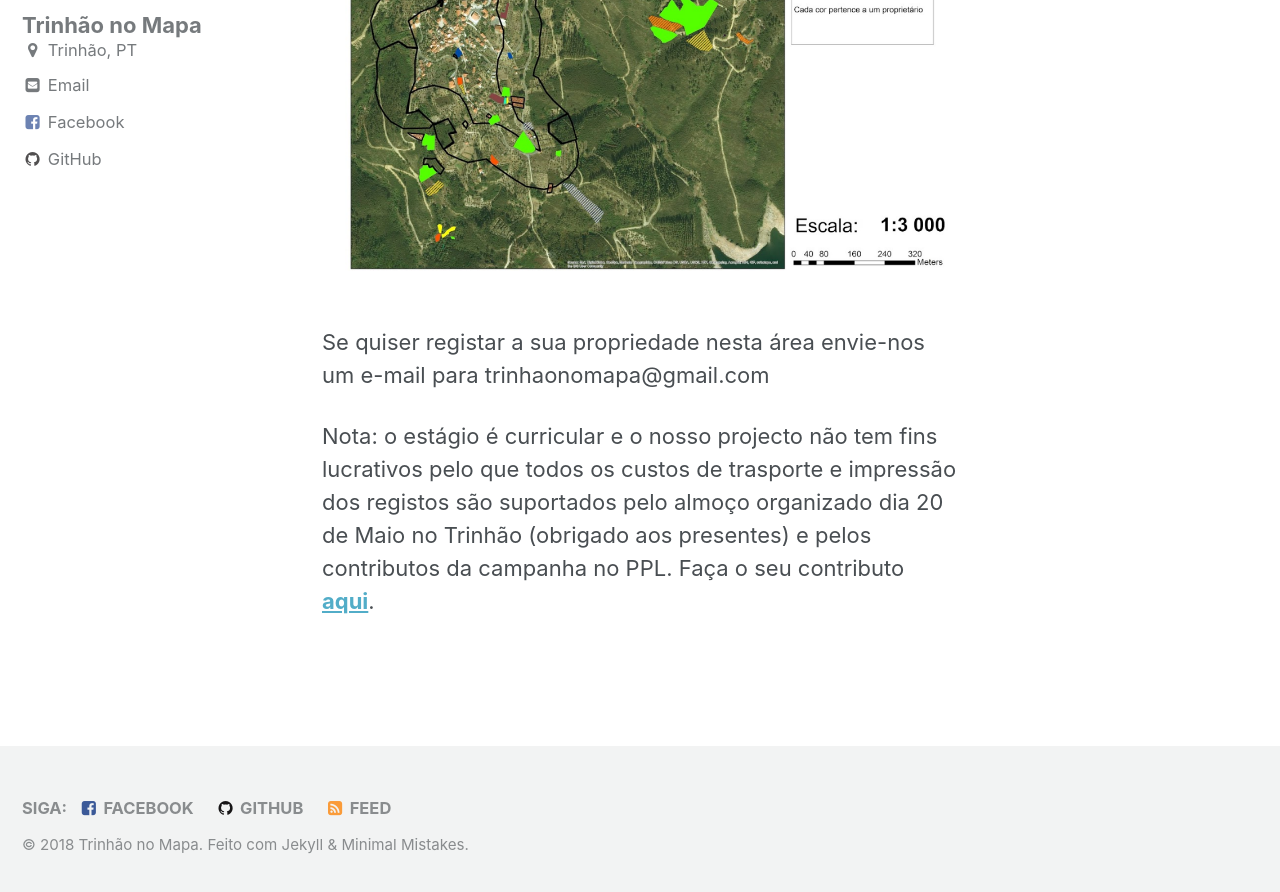
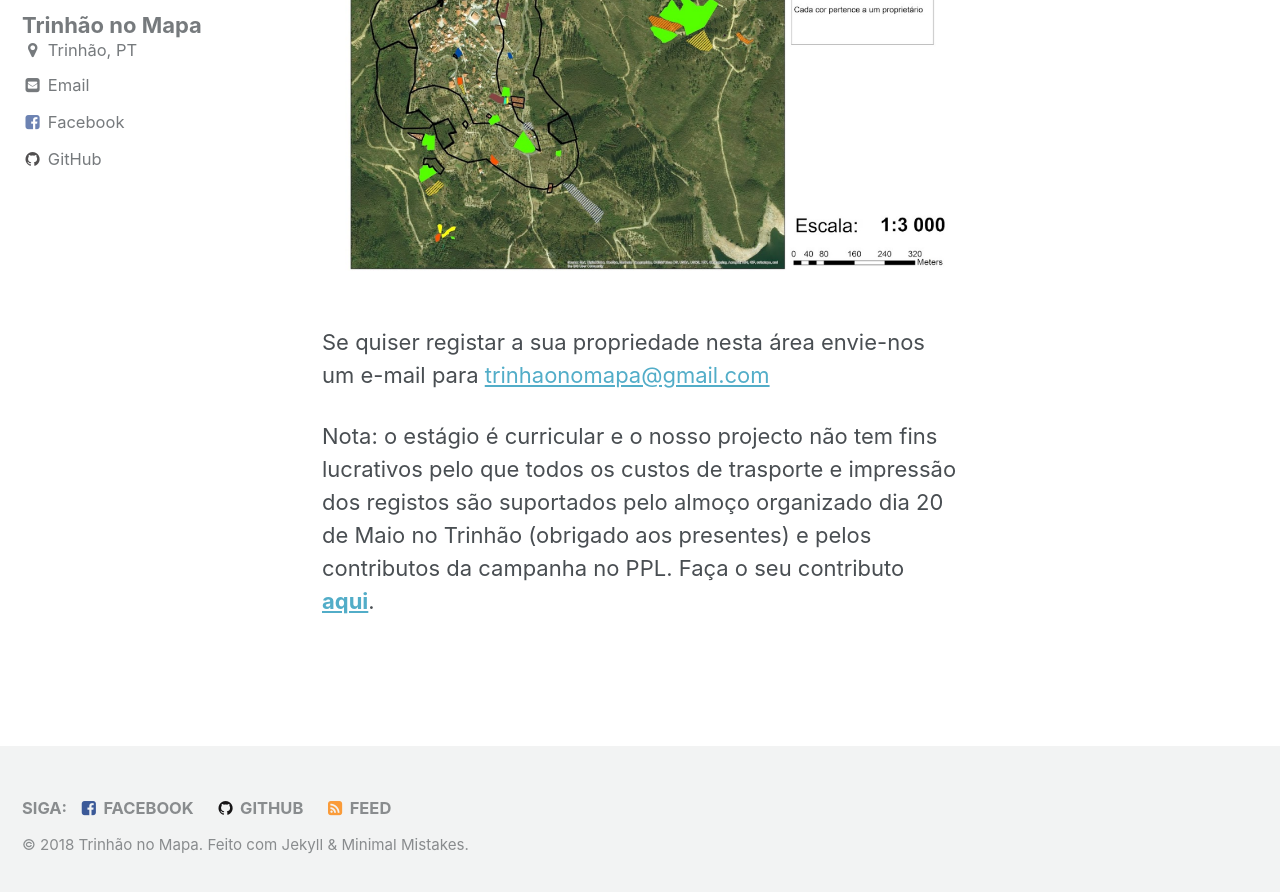
Before and after one commit to trinhaonomapa/trinhaonomapa.github.io, a Jekyll site: the page built from _pages/georreferenciacao.md, in a window 1280 px wide and 900 px high, scrolled down 776 px. Shown: the top 892 px of the window. Built offline with Jekyll 4.4.1, drawn with Linux system fonts in a browser that asks for light colours; part of the change alters nothing that is shown.

```diff
--- a/_pages/georreferenciacao.md
+++ b/_pages/georreferenciacao.md
@@ -12,6 +12,6 @@ Neste momento, a 25 de Maio de 2018, já temos 70 propriedades idetificadas:
 
 ![localizacao](https://raw.githubusercontent.com/trinhaonomapa/trinhaonomapa.github.io/master/assets/images/localizacao.png)
 
-Se quiser registar a sua propriedade nesta área envie-nos um e-mail para trinhaonomapa@gmail.com
+Se quiser registar a sua propriedade nesta área envie-nos um e-mail para [trinhaonomapa@gmail.com](trinhaonomapa@gmail.com)
 
 Nota: o estágio é curricular e o nosso projecto não tem fins lucrativos pelo que todos os custos de trasporte e impressão dos registos são suportados pelo almoço organizado dia 20 de Maio no Trinhão (obrigado aos presentes) e pelos contributos da campanha no PPL. Faça o seu contributo [**aqui**](https://ppl.com.pt/vaquinha/georeferenciacao).
```
